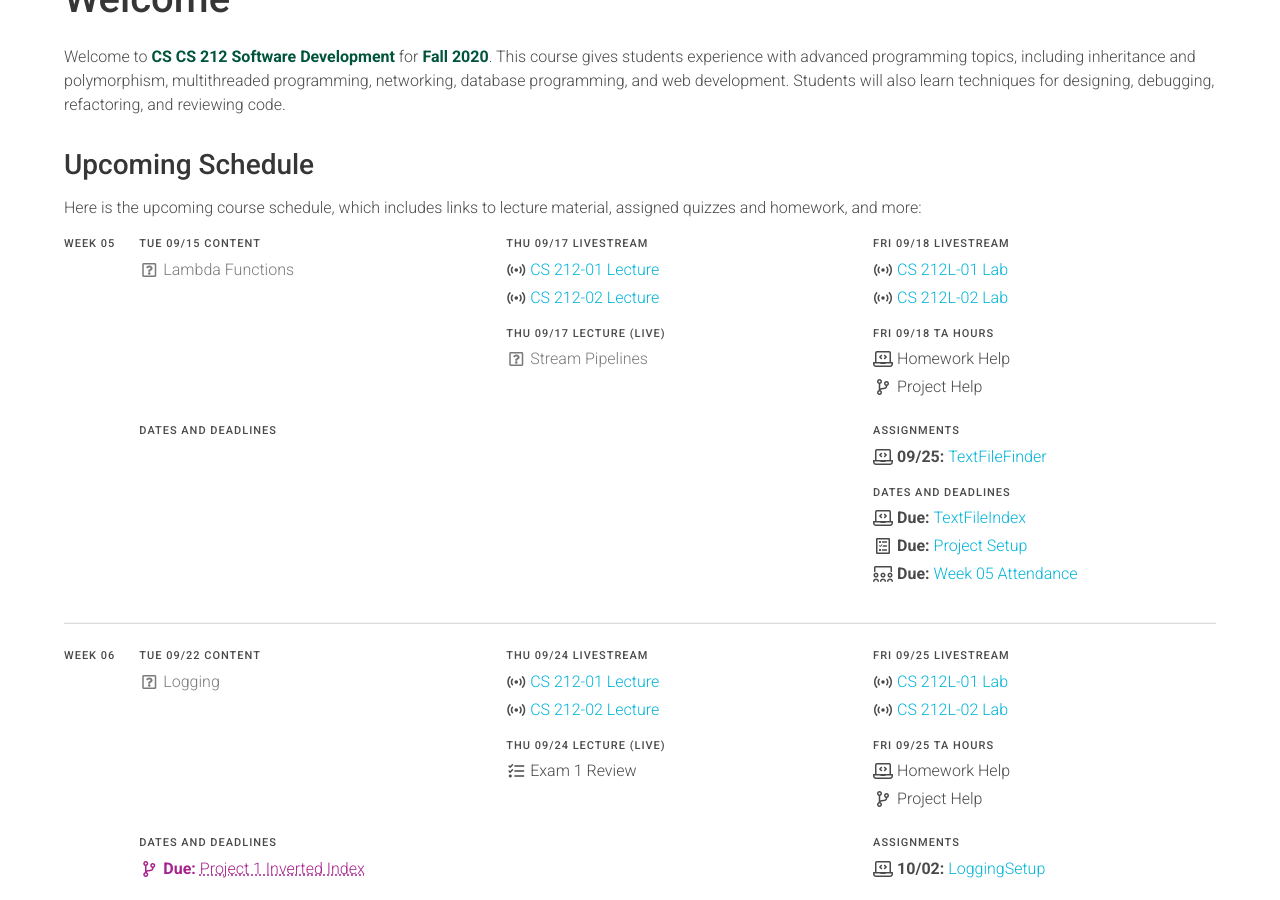
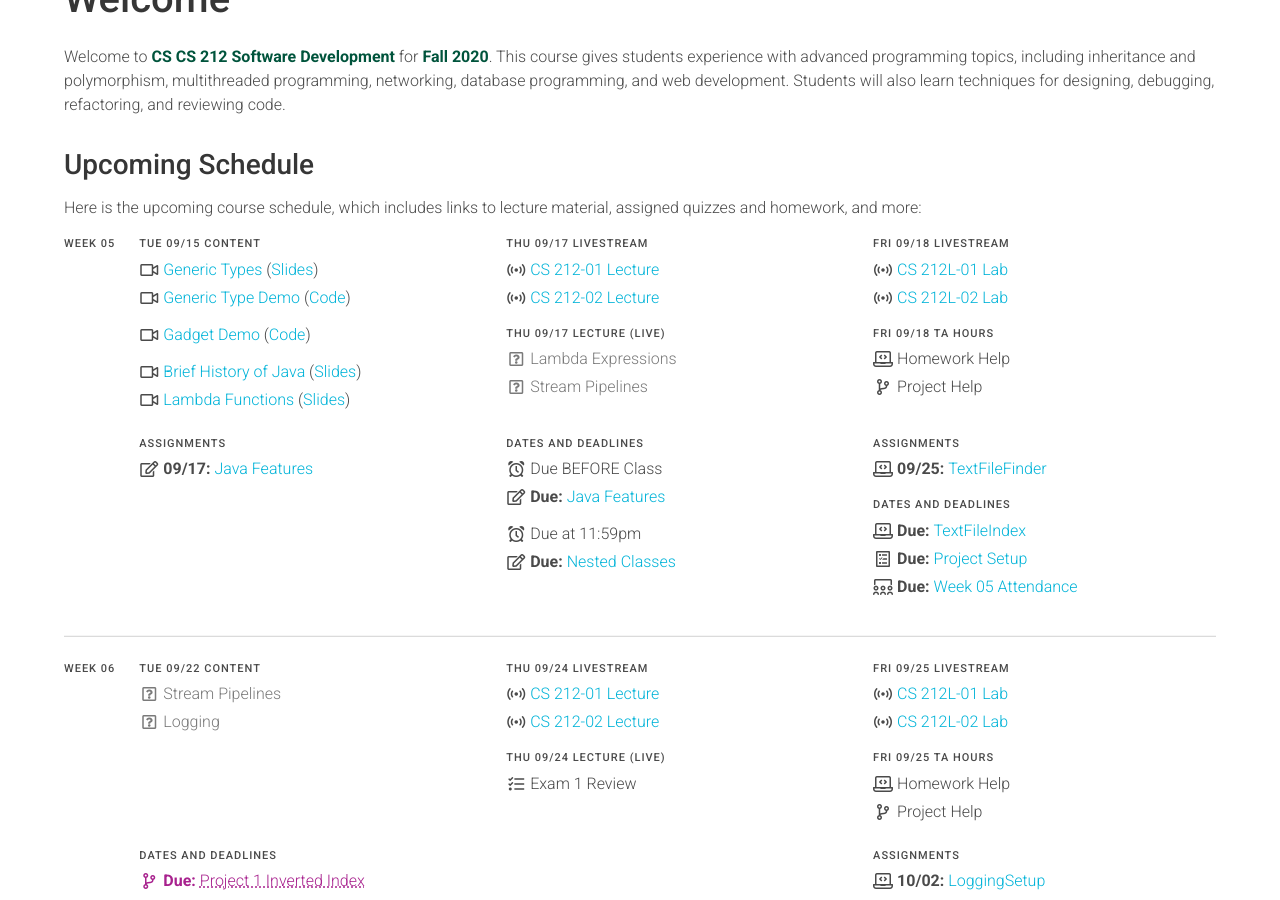
Before and after one commit to usf-cs212-fall2020/usf-cs212-fall2020.github.io, a Jekyll site: the page built from index.md, in a window 1280 px wide and 900 px high, scrolled down 285 px. Built offline with Jekyll 4.4.1, drawn with Linux system fonts in a browser that asks for light colours.

Commit message:
Adding week 5 content.

```diff
--- a/_data/schedule.yml
+++ b/_data/schedule.yml
@@ -694,7 +694,7 @@ weeks:
             items:
               - text: 'Nested Classes'
                 icon: *icon_quiz
-                date: 2020-09-18
+                date: 2020-09-17
                 link: 'https://usfca.instructure.com/courses/1594619/quizzes/2365041'
 
           - label: 'Dates and Deadlines'
@@ -780,12 +780,41 @@ weeks:
         sections:
           - label: 'Content'
             items:
+              - text: 'Generic Types'
+                link: 'https://usfca.zoom.us/rec/share/7mho8b8d025viXHLu1ca2WjJ72_O5fDDO0chDZH1dQvHiFhsD5Q9JrC7xjQhwwyY.r018d7YfaAHl4HRM?startTime=1600113358000'
+                icon: *icon_video
+                more: '(<a href="https://docs.google.com/presentation/d/e/2PACX-1vR3emcaoJyzOHdttpErEIDB8JcYhsnqCzzdxVxR5hs2yc7Ej62Z37aywR7hxRdJfcI8R4Ie6YVlHG0Z/pub?start=false&loop=false&delayms=3000">Slides</a>)'
+
+              - text: 'Generic Type Demo'
+                link: 'https://usfca.zoom.us/rec/share/b-14yGzi3U7x9spPzS_x48vuHI5nhvW0H8cqJjRUhRBTZDEj9y7VpejvoqB-D6QW.MB8WPTqpoI2c2XtY?startTime=1600115045000'
+                icon: *icon_video
+                more: '(<a href="https://github.com/usf-cs212-fall2020/lectures/blob/main/Inheritance/src/main/java/GenericTypesDemo.java">Code</a>)'
+
+              - text: 'Gadget Demo'
+                type: 'bump'
+                link: 'https://usfca.zoom.us/rec/share/zXU46HS1Dzrf51p1nvaIYte1hKbbOkgVJ_f92vX-8sTvBcpVbnhUvHfkTEojiFeI.Z0xL_HDzV46XgIRi?startTime=1600117106000'
+                icon: *icon_video
+                more: '(<a href="https://github.com/usf-cs212-fall2020/lectures/tree/main/Inheritance">Code</a>)'
+
+              - text: 'Brief History of Java'
+                type: 'bump'
+
+                link: 'https://usfca.zoom.us/rec/share/qdyKraNCm6TMcoCEt1x8CQZ2jiacbm0sRBkZxfZ3BOKOP6H-fAskCvtMt9_jXzpN.CvfBwh-8oDHy1ozu?startTime=1600126198000'
+                icon: *icon_video
+                more: '(<a href="https://docs.google.com/presentation/d/e/2PACX-1vRCN2ryK2qkn4u8UA_71VWhpFiRvKXsV9MtyVnKx49H8_AMYoks1396bAnEjOHhHReoee36Btcrifeg/pub?start=false&loop=false&delayms=3000">Slides</a>)'
+
               - text: 'Lambda Functions'
-                type: 'has-text-grey'
+                icon: *icon_video
+                link: 'https://usfca.zoom.us/rec/share/fTnccRdQ-vxP-F8yeCf2Evpjon5JQWILbys_SMadyS-WyLSp38KU0KLphNAFbgu_.XItkl9wJiMZhrIoK?startTime=1600133508000'
+                more: '(<a href="https://docs.google.com/presentation/d/e/2PACX-1vTYZahVMTRTY4iCzX2a7sATAH034hkFNUPSI8Og-mfNN12ff-Se5v9dTk_0Ti4mZ6XKjjH99--NBDGa/pub?start=false&loop=false&delayms=3000">Slides</a>)'
 
-          - label: 'Dates and Deadlines'
+          - label: 'Assignments'
             dates: true
             items:
+              - text: 'Java Features'
+                icon: *icon_quiz
+                link: 'https://usfca.instructure.com/courses/1594619/quizzes/2364174'
+                date: 2020-09-17
 
       - date: 2020-09-17
         sections:
@@ -796,8 +825,32 @@ weeks:
 
           - label: 'Lecture (Live)'
             items:
+              - text: 'Lambda Expressions'
+                type: 'has-text-grey'
+
               - text: 'Stream Pipelines'
                 type: 'has-text-grey'
+
+          - label: 'Dates and Deadlines'
+            dates: true
+            items:
+              - text: 'Due BEFORE Class'
+                icon: *icon_time
+
+              - text: 'Java Features'
+                icon: *icon_quiz
+                link: 'https://usfca.instructure.com/courses/1594619/quizzes/2364174'
+                date: 2020-09-17
+
+              - text: 'Due at 11:59pm'
+                icon: *icon_time
+                type: 'bump'
+
+              - text: 'Nested Classes'
+                icon: *icon_quiz
+                date: 2020-09-17
+                link: 'https://usfca.instructure.com/courses/1594619/quizzes/2365041'
+
 
       - date: 2020-09-18
         sections:
@@ -839,6 +892,9 @@ weeks:
         sections:
           - label: 'Content'
             items:
+              - text: 'Stream Pipelines'
+                type: 'has-text-grey'
+
               - text: 'Logging'
                 type: 'has-text-grey'
 
```
